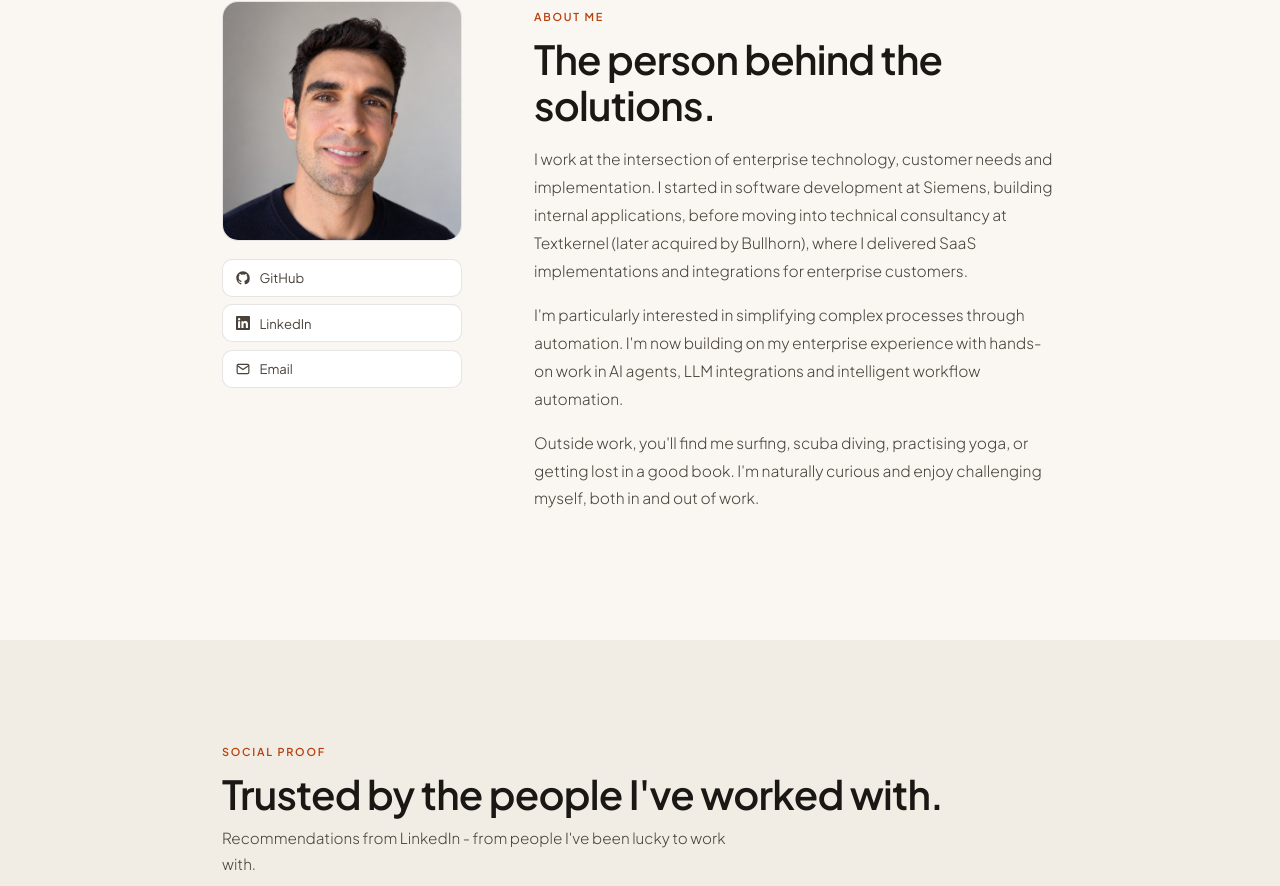
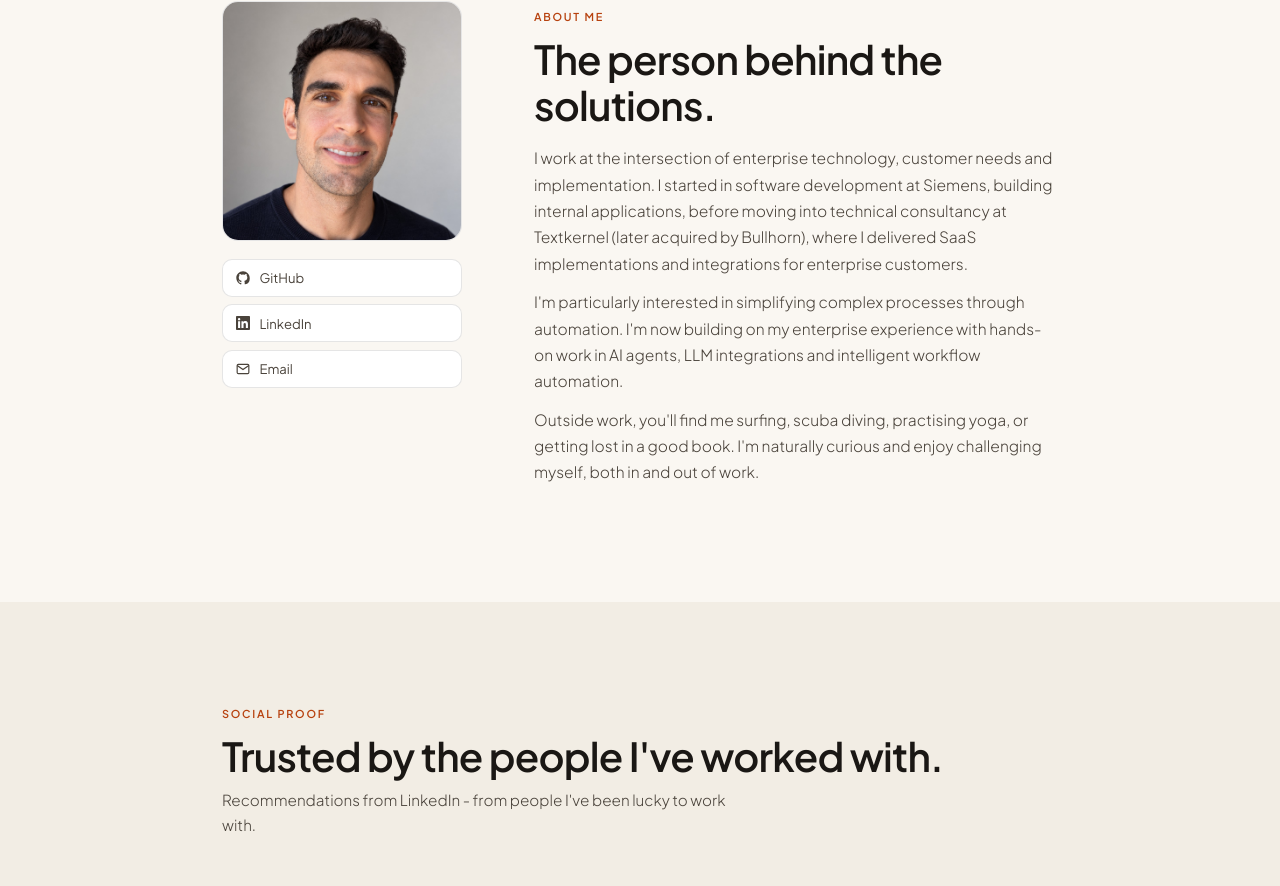
Before and after one commit to hpenacho/portfolio-website, a Next.js app: page / in a window 1280 px wide. Shown: the part 6182-7068 px from the top of the page. Built offline with nearby package versions, Linux system fonts and the light colour scheme.

Commit message:
Tighten About biography spacing

```diff
--- a/styles/About.module.css
+++ b/styles/About.module.css
@@ -63,37 +63,17 @@
 .bio {
   display: flex;
   flex-direction: column;
-  gap: 1rem;
-
+  gap: 0.75rem;
   font-size: 0.97rem;
   color: var(--text-2);
-  line-height: 1.8;
-  margin-bottom: 2rem;
+  line-height: 1.7;
+  margin-bottom: 1.25rem;
   font-weight: 300;
 }
 
 .bio p {
   margin: 0;
 }
-
-.highlights { display: flex; flex-direction: column; gap: 0.85rem; }
-.highlight {
-  display: flex;
-  align-items: flex-start;
-  gap: 0.8rem;
-  padding: 0.8rem 1rem;
-  background: var(--bg-card);
-  border: 1px solid var(--border);
-  border-radius: 12px;
-  transition: border-color 0.2s, box-shadow 0.2s;
-}
-.highlight:hover { border-color: var(--border-hi); box-shadow: var(--shadow-card); }
-
-.hlIcon { font-size: 1rem; flex-shrink: 0; margin-top: 2px; }
-.hlLabel { font-size: 0.7rem; text-transform: uppercase; letter-spacing: 0.1em; color: var(--text-3); font-weight: 600; margin-bottom: 0.18rem; }
-.hlValue { font-size: 0.86rem; color: var(--text-1); }
-.emailLink { color: var(--gold); transition: opacity 0.2s; }
-.emailLink:hover { opacity: 0.75; }
 
 @media (max-width: 768px) {
   .grid {
```
